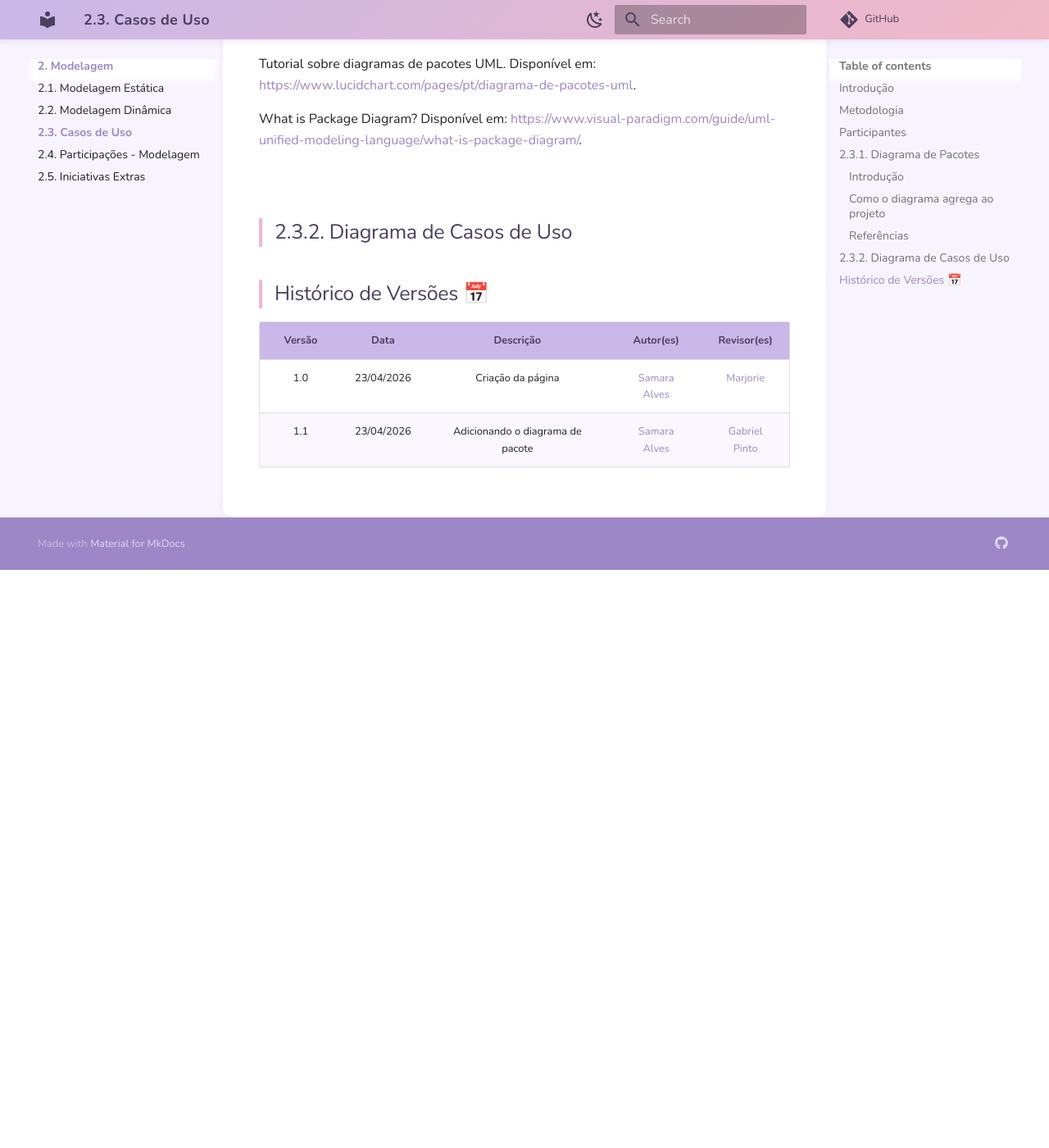
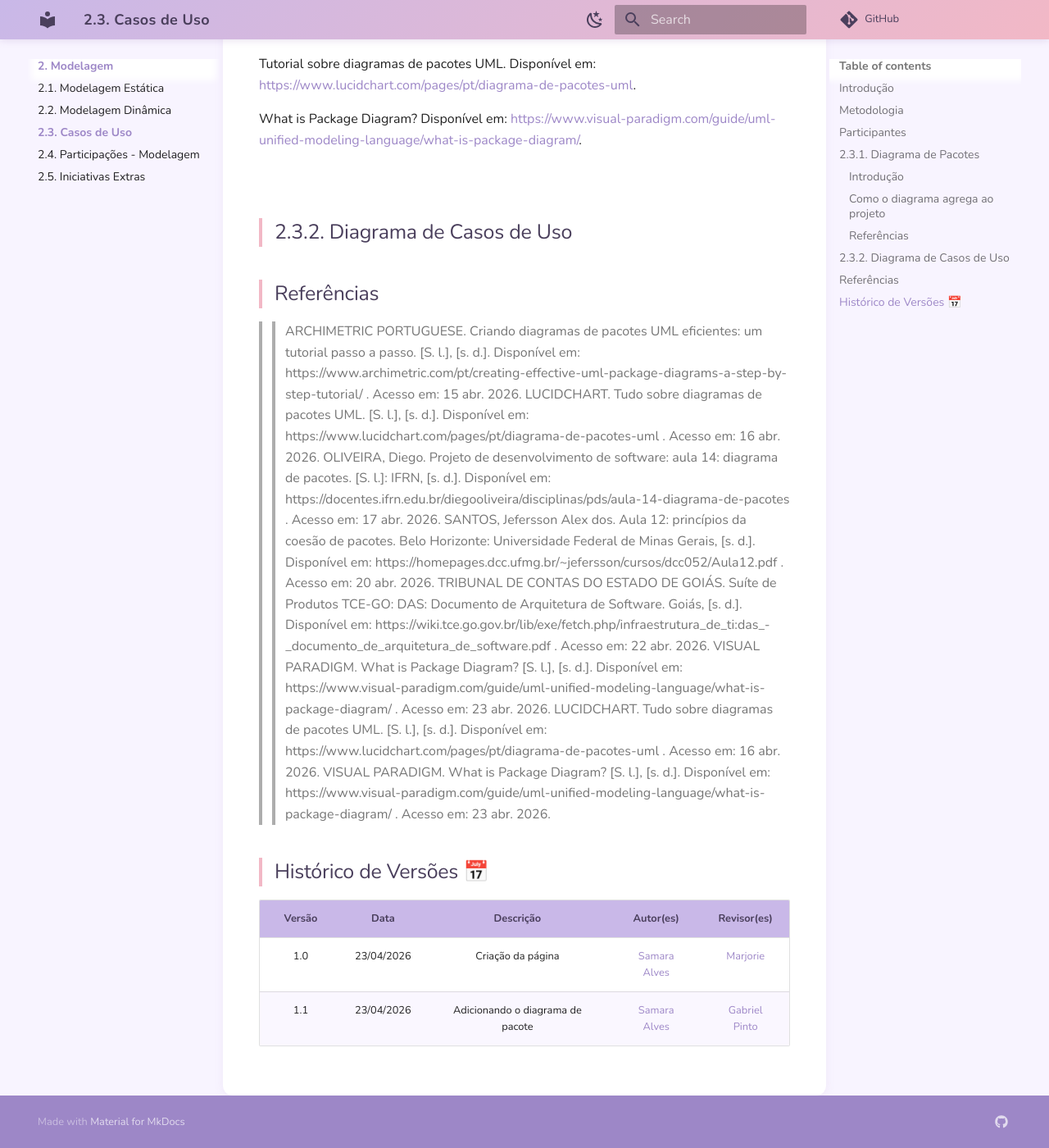
Before and after one commit to UnBArqDsw2026-1-Turma01/2026.1-T01-G08_MinhaTirinha_Entrega_02, an MkDocs documentation site: the page built from docs/Modelagem/2.3.ModelagemOrganizacionalCasosDeUso.md, in a window 1280 px wide and 1400 px high, scrolled down 3496 px. Shown: the whole window at 82% size. Built offline with MkDocs 1.6.1 and Material for MkDocs 9.7.7, drawn with Linux system fonts in a browser that asks for light colours; comment, search, counter and statistics services are not loaded; before the commit the page ends 4191 px from its top, so only the background shows below that.

Commit message:
Docs: Add Referências Co-authored-by: Ana Carolina Fialho <anacarolinamfialho@gmail.com>

```diff
--- a/docs/Modelagem/2.3.ModelagemOrganizacionalCasosDeUso.md
+++ b/docs/Modelagem/2.3.ModelagemOrganizacionalCasosDeUso.md
@@ -86,6 +86,24 @@ Suíte de Produtos TCE-GO DAS -Documento de Arquitetura de Software. [s.l: s.n.]
 ## 2.3.2. Diagrama de Casos de Uso
 
 
+## Referências
+
+>>ARCHIMETRIC PORTUGUESE. Criando diagramas de pacotes UML eficientes: um tutorial passo a passo. [S. l.], [s. d.]. Disponível em: https://www.archimetric.com/pt/creating-effective-uml-package-diagrams-a-step-by-step-tutorial/
+. Acesso em: 15 abr. 2026.
+>>LUCIDCHART. Tudo sobre diagramas de pacotes UML. [S. l.], [s. d.]. Disponível em: https://www.lucidchart.com/pages/pt/diagrama-de-pacotes-uml
+. Acesso em: 16 abr. 2026.
+>>OLIVEIRA, Diego. Projeto de desenvolvimento de software: aula 14: diagrama de pacotes. [S. l.]: IFRN, [s. d.]. Disponível em: https://docentes.ifrn.edu.br/diegooliveira/disciplinas/pds/aula-14-diagrama-de-pacotes
+. Acesso em: 17 abr. 2026.
+>>SANTOS, Jefersson Alex dos. Aula 12: princípios da coesão de pacotes. Belo Horizonte: Universidade Federal de Minas Gerais, [s. d.]. Disponível em: https://homepages.dcc.ufmg.br/~jefersson/cursos/dcc052/Aula12.pdf
+. Acesso em: 20 abr. 2026.
+>>TRIBUNAL DE CONTAS DO ESTADO DE GOIÁS. Suíte de Produtos TCE-GO: DAS: Documento de Arquitetura de Software. Goiás, [s. d.]. Disponível em: https://wiki.tce.go.gov.br/lib/exe/fetch.php/infraestrutura_de_ti:das_-_documento_de_arquitetura_de_software.pdf
+. Acesso em: 22 abr. 2026.
+>>VISUAL PARADIGM. What is Package Diagram? [S. l.], [s. d.]. Disponível em: https://www.visual-paradigm.com/guide/uml-unified-modeling-language/what-is-package-diagram/
+. Acesso em: 23 abr. 2026.
+>>LUCIDCHART. Tudo sobre diagramas de pacotes UML. [S. l.], [s. d.]. Disponível em: https://www.lucidchart.com/pages/pt/diagrama-de-pacotes-uml
+. Acesso em: 16 abr. 2026.
+>>VISUAL PARADIGM. What is Package Diagram? [S. l.], [s. d.]. Disponível em: https://www.visual-paradigm.com/guide/uml-unified-modeling-language/what-is-package-diagram/
+. Acesso em: 23 abr. 2026.
 
 
 ## Histórico de Versões 📅
```
Also changed, not shown: docs/Modelagem/2.1.ModelagemEstatica.md (+12 -5 lines), docs/Modelagem/2.2.ModelagemDinamica.md (+4 -5 lines).
